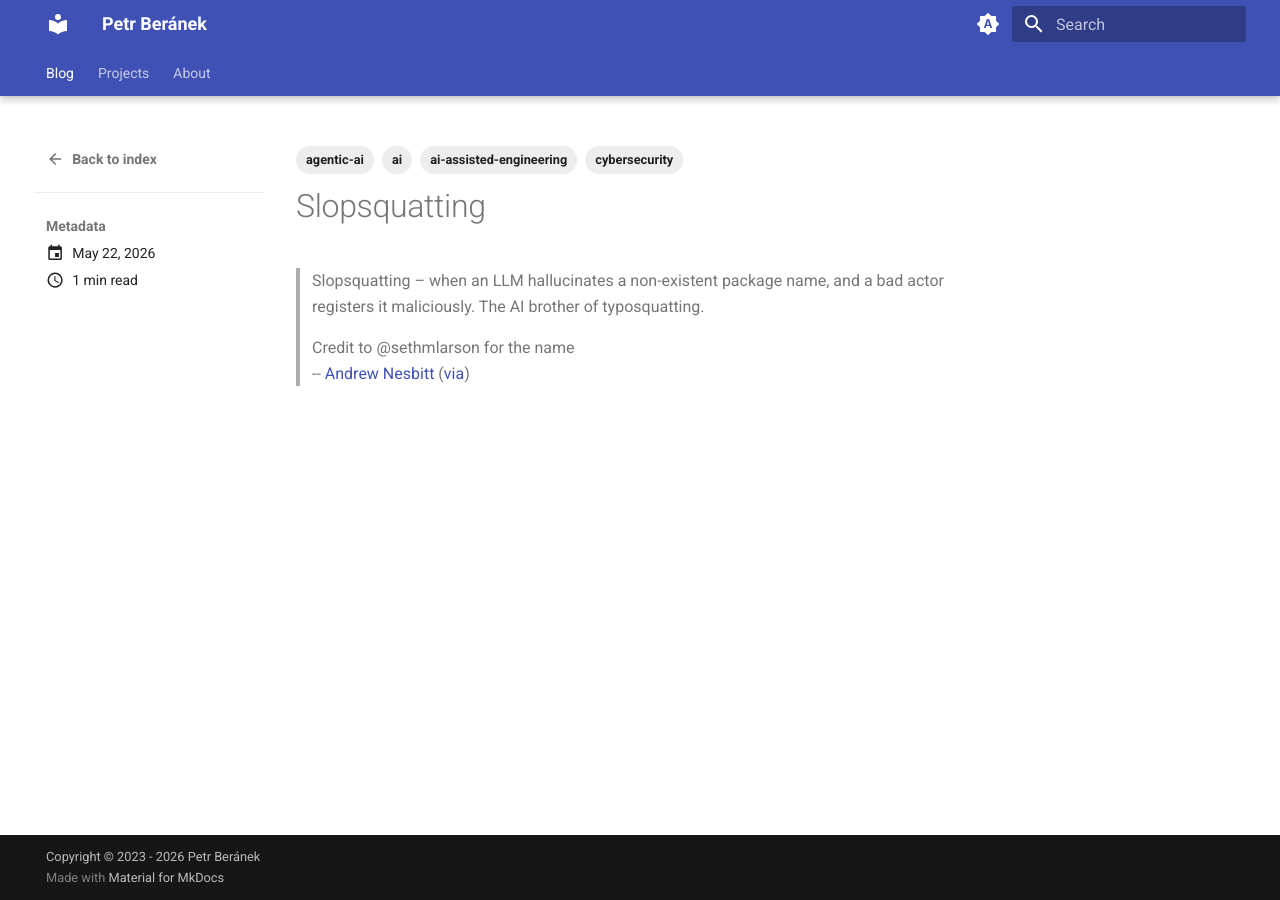
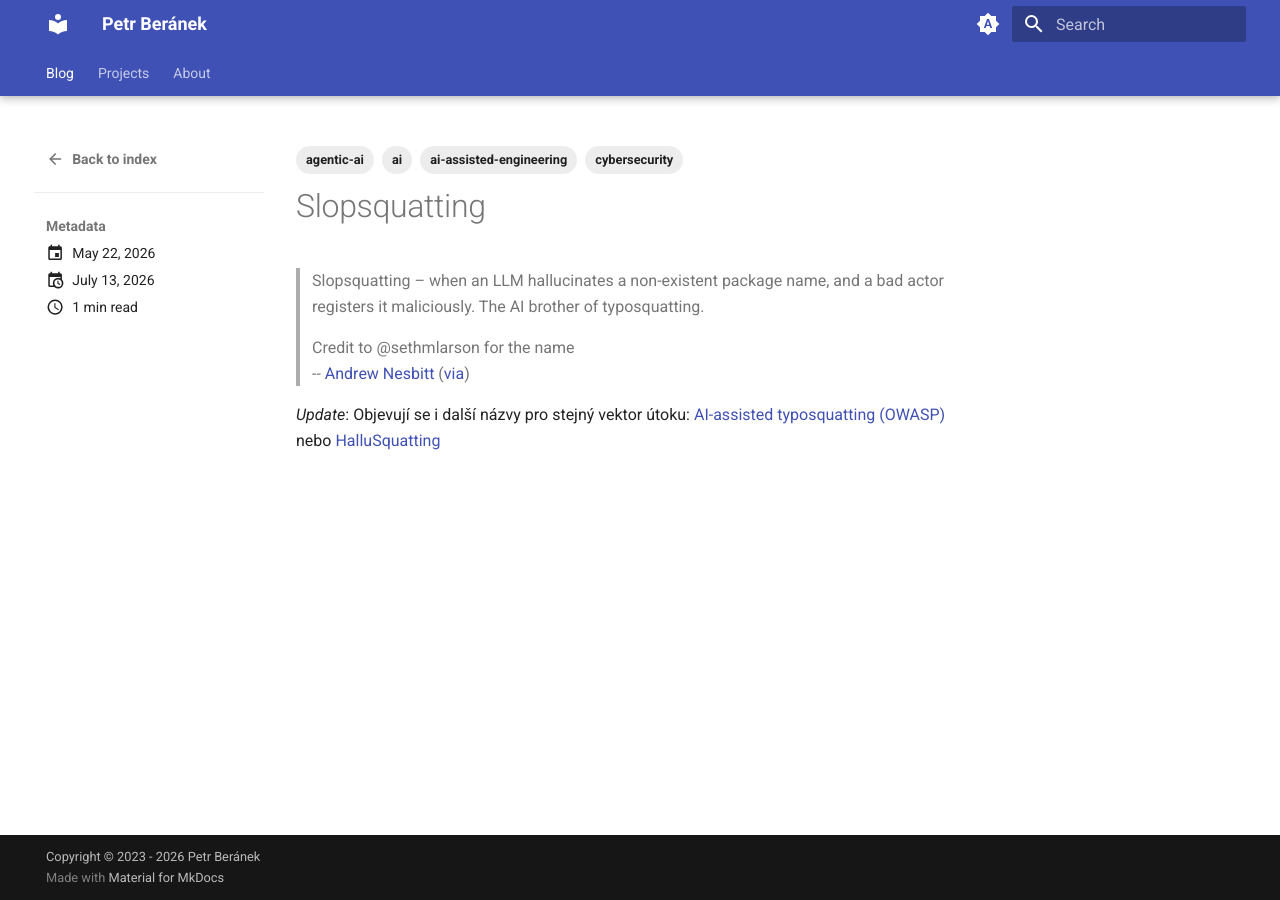
Before and after one commit to peberanek/peberanek.github.io, an MkDocs documentation site: the page built from docs/posts/slopsquatting.md, in a window 1280 px wide. Built offline with MkDocs 1.6.1 and Material for MkDocs 9.7.7, drawn with Linux system fonts in a browser that asks for light colours.

Commit message:
blog: update post about SlopSquatting

```diff
--- a/docs/posts/slopsquatting.md
+++ b/docs/posts/slopsquatting.md
@@ -1,5 +1,7 @@
 ---
-date: 2026-05-22
+date:
+  created: 2026-05-22
+  updated: 2026-07-13
 tags:
   - ai
   - ai-assisted-engineering
@@ -13,3 +15,5 @@ tags:
 >
 > Credit to @sethmlarson for the name
 > -- [Andrew Nesbitt](https://mastodon.social/@andrewnez/114302875075999244) ([via](https://www.root.cz/clanky/petina-balicku-nabizenych-ai-neexistuje-utocnici-je-vytvori-a-doplni-malwarem/))
+
+_Update_: Objevují se i další názvy pro stejný vektor útoku: [AI-assisted typosquatting (OWASP)](https://cheatsheetseries.owasp.org/cheatsheets/Secure_Coding_with_AI_Cheat_Sheet.html#section-1-hallucinated-dependencies) nebo [HalluSquatting](https://thehackernews.com/2026/07/new-hallusquatting-attack-could-trick.html)
```
